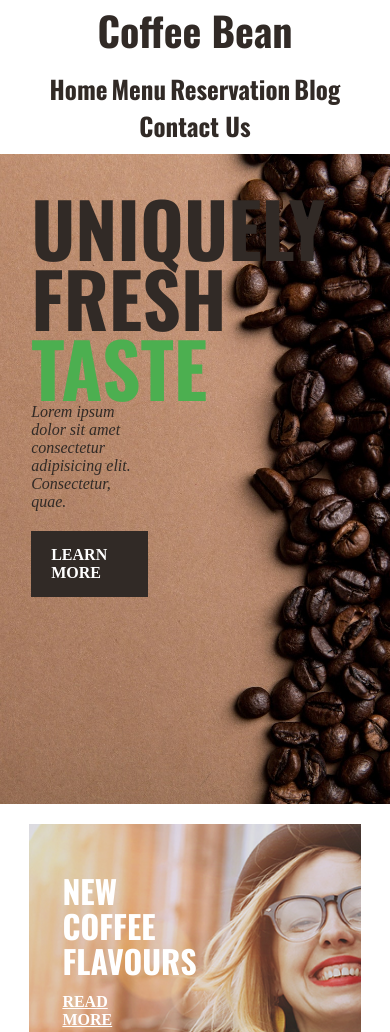
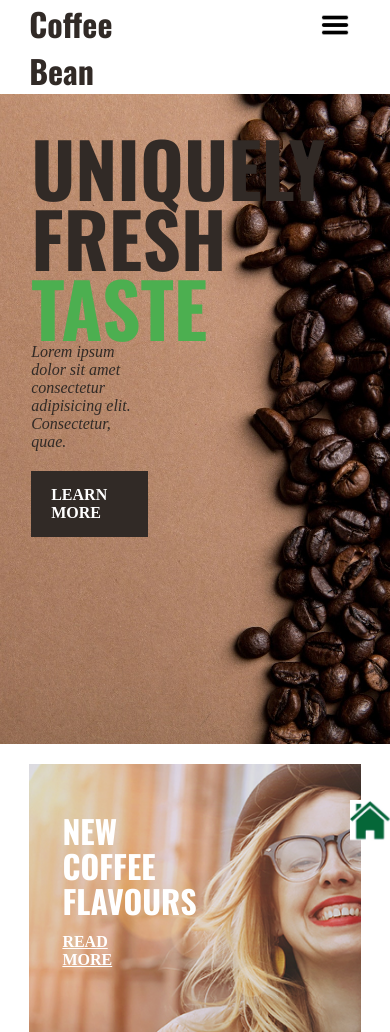
Before and after one commit to saka1405/coffeebean, a plain HTML site: page index.html in a window 390 px wide. Shown: the top 1032 px of the page. Drawn offline with nearby package versions, Linux system fonts and the light colour scheme.

Commit message:
upload file2

```diff
--- a/assets/style/style.css
+++ b/assets/style/style.css
@@ -23,6 +23,9 @@ p,input,label,span,a{
     margin-left:auto;
     margin-right:auto;
     overflow: auto;
+}
+.nav .hamburger{
+    display: none;
 }
 .nav h1{
     /* border: 2px dashed black; */
@@ -544,13 +547,18 @@ p,input,label,span,a{
     font-weight: 700;
     text-align: right;
 }
+.copyright a{
+    position: fixed;
+    right: 0;
+    bottom: 0;
+}
 /* responsive display */
 /* max-width = if the screen size reach to 0-768px apply this css */
 @media screen and (max-width: 768px){
     .wrapper{
         min-width: 0;
     }
-    .nav h1{
+    /* .nav h1{
         width: 100%;
         text-align: center;
     }
@@ -563,7 +571,20 @@ p,input,label,span,a{
     }
     .nav li a{
         font-size: 25px;
+    } */
+    .nav ul{
+        display: none;
     }
+    .nav .hamburger{
+        display: inline-block;
+        position: fixed;
+        right: 40px;
+        top: 10px;
+    }
+    nav. h1{
+        width: 100%;
+    }
+
     .ads-box{
         float:none;
         width: 100%;
--- a/index.html
+++ b/index.html
@@ -21,6 +21,10 @@
                 <li><a href="#">Blog</a></li>
                 <li><a href="#">Contact us</a></li>
             </ul>
+            <span class="hamburger">
+                <a href="#"><img src="assets/images/hamburger.png" alt="hamburger" width="30px" height="30px">
+                </a>
+            </span>
         </div>
         <!-- banner area -->
         <div class="banner">
@@ -330,6 +334,9 @@
                 </div>
                 <div class="copyright">
                     <p>&copy; 2020 All Right Reserved</p>
+                    <a href="#top">
+                        <img src="assets/images/home.jpg" alt="home button" width="40px" height="40px">
+                    </a>
                 </div>
             </div>
         </div>
```
Also changed, not shown: assets/images/home.jpg (added).
